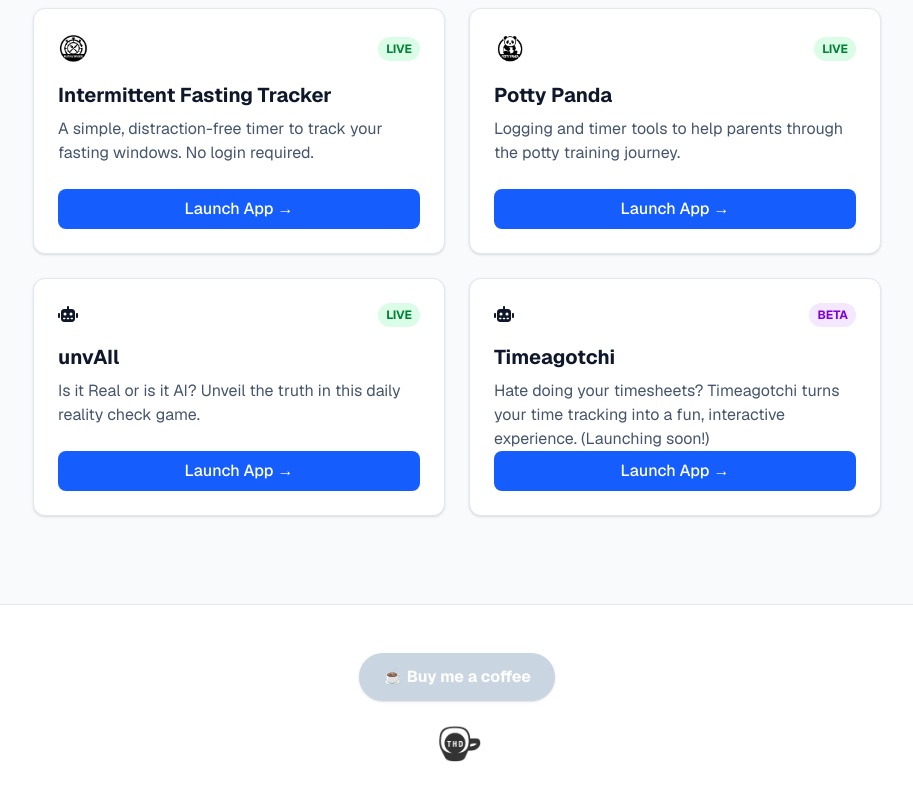
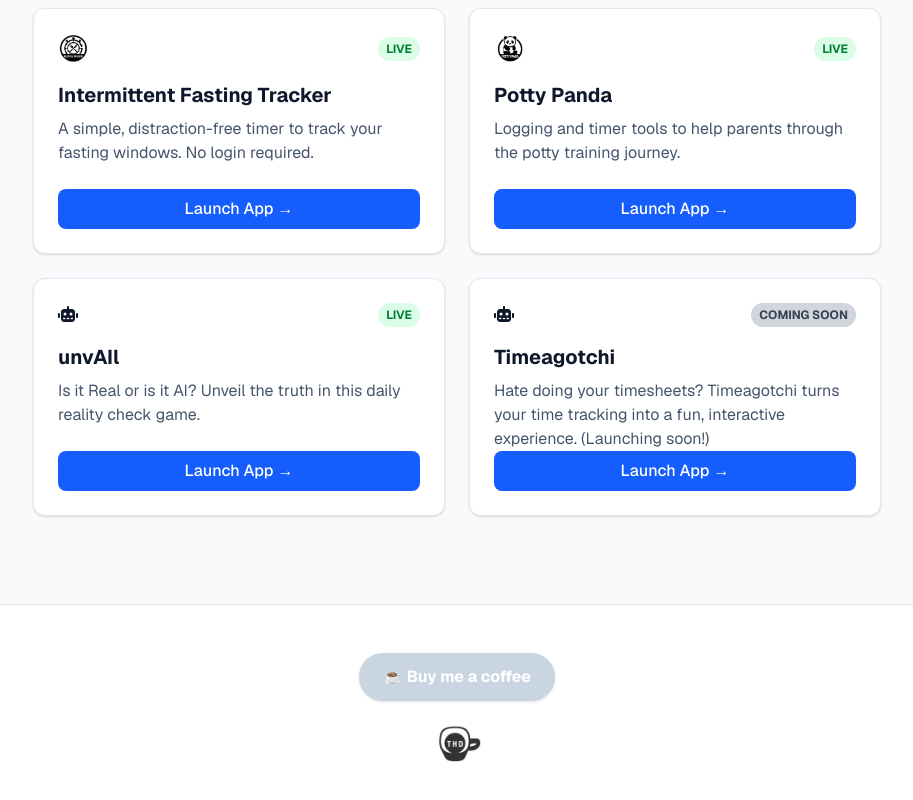
Before and after one commit to badmerissa/the-helpful-dev, a Next.js app: page / in a window 1280 px wide. Shown: the part 683-1483 px from the top of the page, without its empty margins (183-1096 px from the left). Built offline with nearby package versions, Linux system fonts and the light colour scheme.

Commit message:
SOLID-111-NOTSOLIDLOL beta to coming soon fix

```diff
--- a/app/page.tsx
+++ b/app/page.tsx
@@ -94,18 +94,18 @@ export default function Home() {
             </a>
           </div>
 
-          {/* App 4: Timeagotchi (BETA) */}
+          {/* App 4: Timeagotchi (COMING SOON) */}
           <div className="bg-white p-6 rounded-xl border border-slate-200 shadow-sm hover:shadow-md transition-shadow">
             <div className="flex items-center justify-between mb-4">
               <FontAwesomeIcon icon={faRobot} className="w-8 h-8 text-black-600" />
-              <span className="bg-purple-100 text-purple-700 text-xs font-bold px-2 py-1 rounded-full">BETA</span>
+              <span className="bg-gray-300 text-gray-700 text-xs font-bold px-2 py-1 rounded-full">COMING SOON</span>
             </div>
             <h3 className="text-xl font-bold mb-2">Timeagotchi</h3>
             <p className="text-slate-600 mb-6 h-12">
               Hate doing your timesheets? Timeagotchi turns your time tracking into a fun, interactive experience. (Launching soon!)
             </p>
             <a
-                href="https://timeagotchi.thehelpfuldev.com/"
+                href="#"
                 target="_blank"
                 className="block text-center w-full py-2 bg-blue-600 text-white rounded-lg font-medium hover:bg-blue-700"
             >
```
